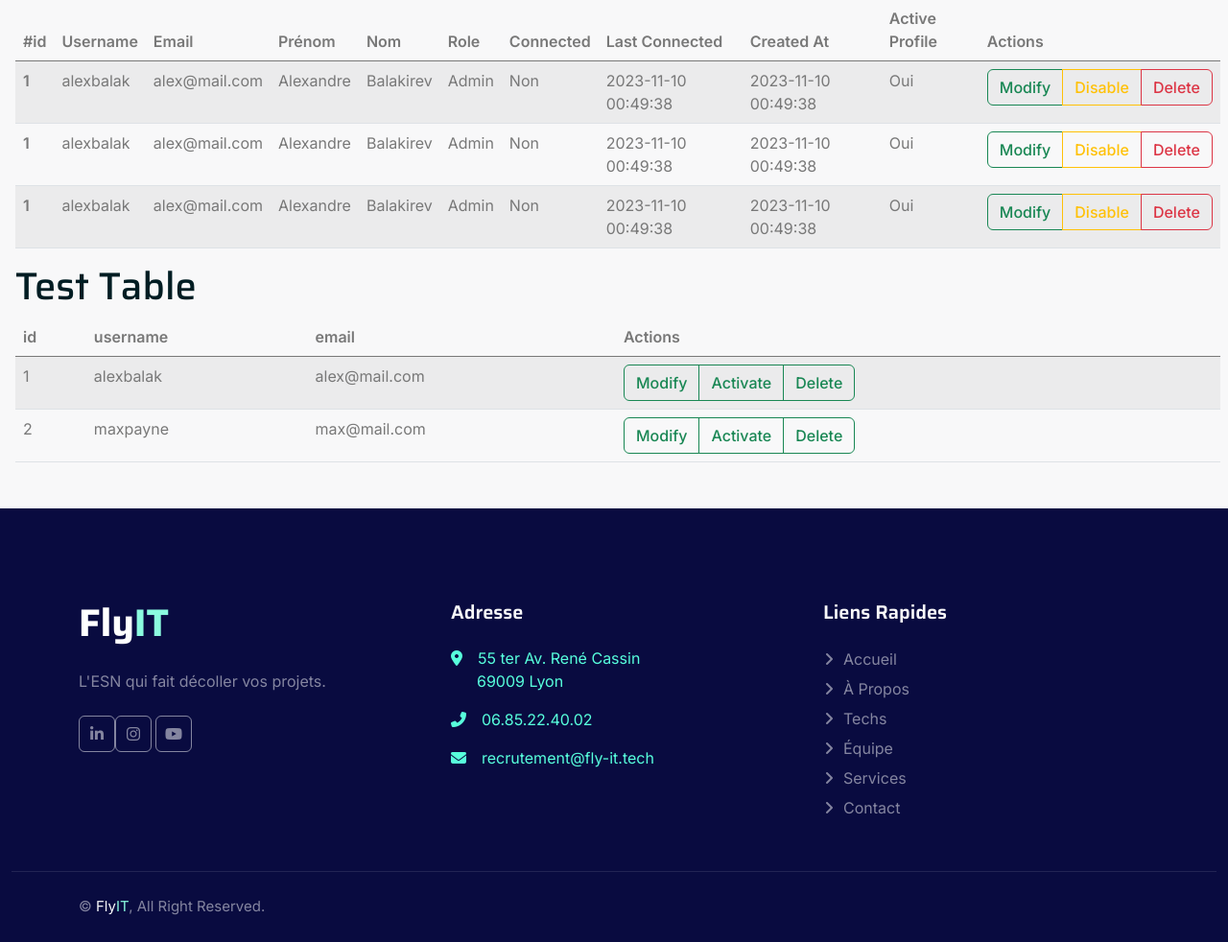
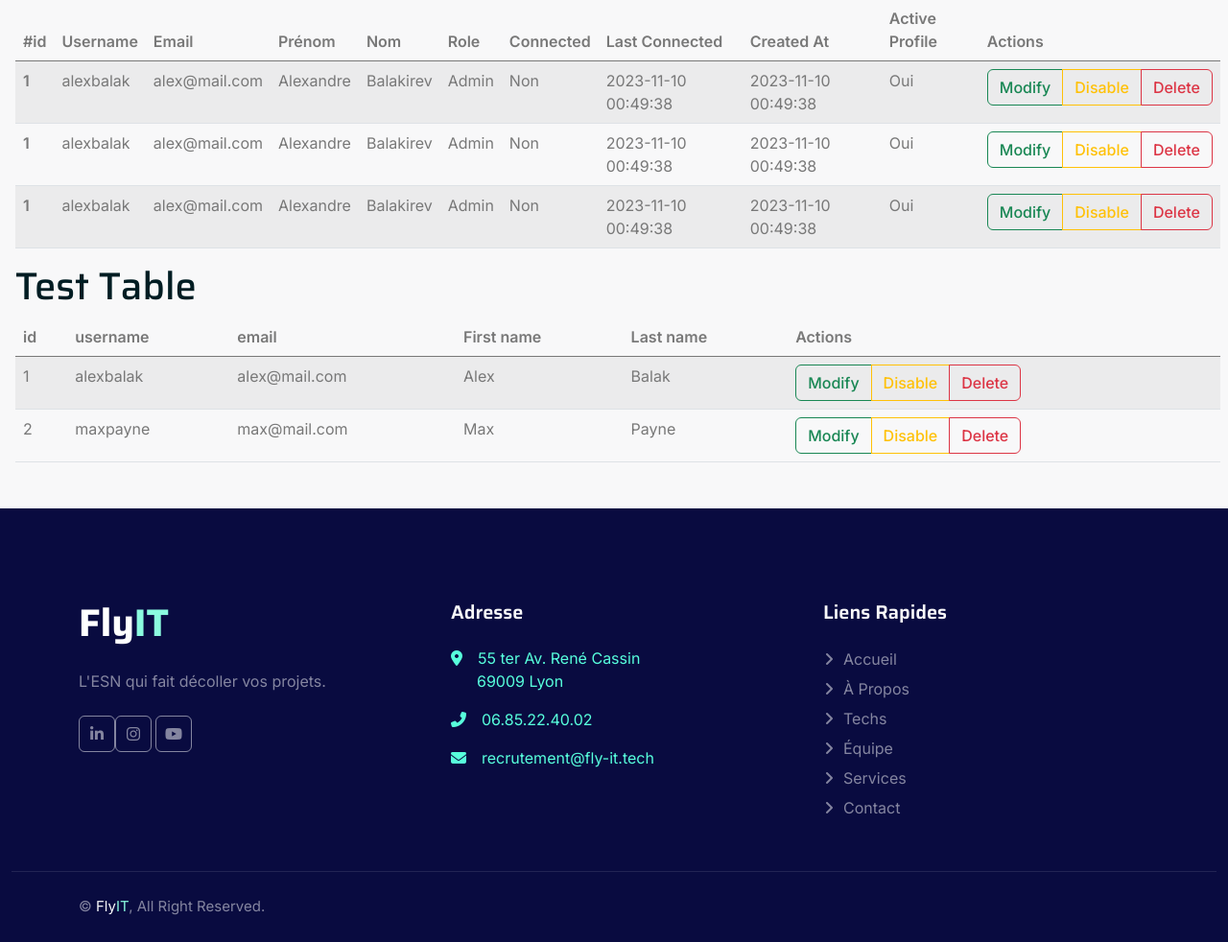
Before and after one commit to alexbalak21/fly-it_site, a PHP site: page /admin_page.php in a window 1280 px wide. Shown: the part 145-1127 px from the top of the page at 96% size. Run offline with PHP 8.4, Linux system fonts and the light colour scheme; some libraries are stand-ins or nearby versions.

Commit message:
Table generation done upgrated and done.

```diff
--- a/admin_page.php
+++ b/admin_page.php
@@ -131,10 +131,17 @@ require_once './components/head.php';
         <h1>Test Table</h1>
         <?php
         require_once("./components/Table.php");
-        $table = new Table(["id", "username", "email"], ["mod" => 'Modify', "activ" => "Activate", "delt" => "Delete"]);
-        $render_table = $table->generate([[1, 'alexbalak', 'alex@mail.com'], [2, 'maxpayne', 'max@mail.com']]);
+        $table = new Table(["id", "username", "email", "First name", "Last name"]);
+        $table->add_action("modify", "Modify", "success");
+        $table->add_action("disable", "Disable", "warning");
+        $table->add_action("del", "Delete", "danger");
+        $render_table = $table->generate([[1, 'alexbalak', 'alex@mail.com', "Alex", "Balak"], [2, 'maxpayne', 'max@mail.com', "Max", "Payne"]]);
         echo $render_table;
+
+
         ?>
+
+
 
 
 
--- a/components/Table.php
+++ b/components/Table.php
@@ -2,13 +2,25 @@
 class Table
 {
     public array $th_names;
-    public array $actions;
+    public array $actions = [];
 
     function __construct(array $th_names, array $actions = [])
     {
         $this->th_names = $th_names;
         $this->actions = $actions;
     }
+    public function add_action(string $id, string $name, string $type = "")
+    {
+        $type = strtolower($type);
+        $types = ["primary", "secondary", "success", "danger", "warning", "info", "light", "dark", "link"];
+        if (in_array($type, $types)) {
+            $action = ["id" => $id, "name" => $name, "type" => "-$type"];
+        } else {
+            $action = ["id" => $id, "name" => $name, "type" => ""];
+        }
+        array_push($this->actions, $action);
+    }
+
     public function generate(array $rows): string
     {
         $table = "<table class='table table-striped'>";
@@ -57,8 +69,11 @@ class Table
         $actions = $this->actions;
         if (!empty($actions)) {
             $action_buttons = "";
-            foreach ($actions as $id => $name) {
-                $action_buttons .= "<button type='button' id='$id' class='btn btn-outline-success'>$name</button>";
+            foreach ($actions as $action) {
+                $id = $action["id"];
+                $name = $action["name"];
+                $type_btn = $action["type"];
+                $action_buttons .= "<button type='button' id='$id' class='btn btn-outline$type_btn'>$name</button>";
             }
             $actions_conainer = "<div class='btn-group' role='group' aria-label='Basic outlined example'>$action_buttons</div>";
             $td_actions = "<td>$actions_conainer</td>";
```
Also changed, not shown: test.php (added, +8 -0 lines).
